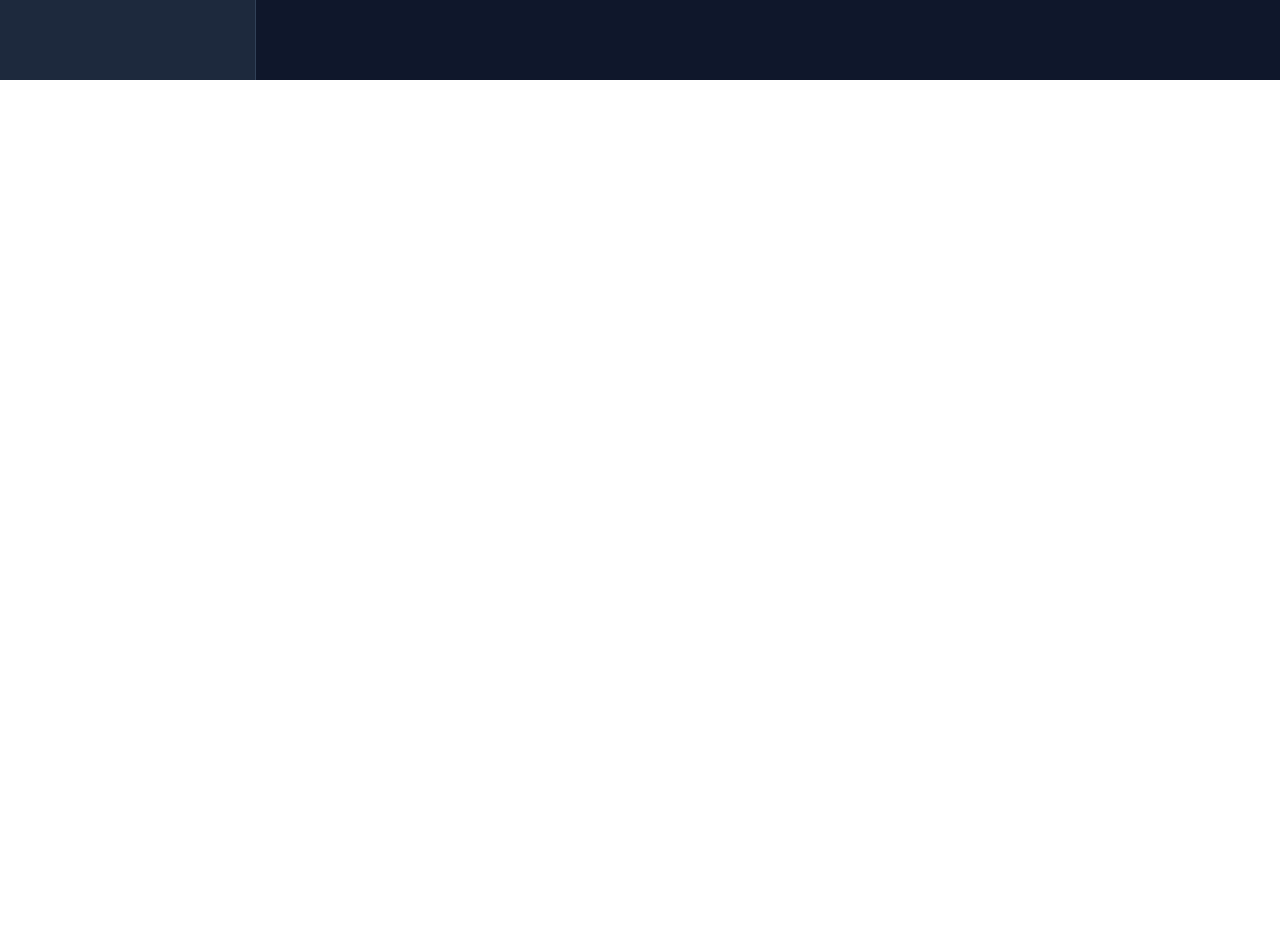
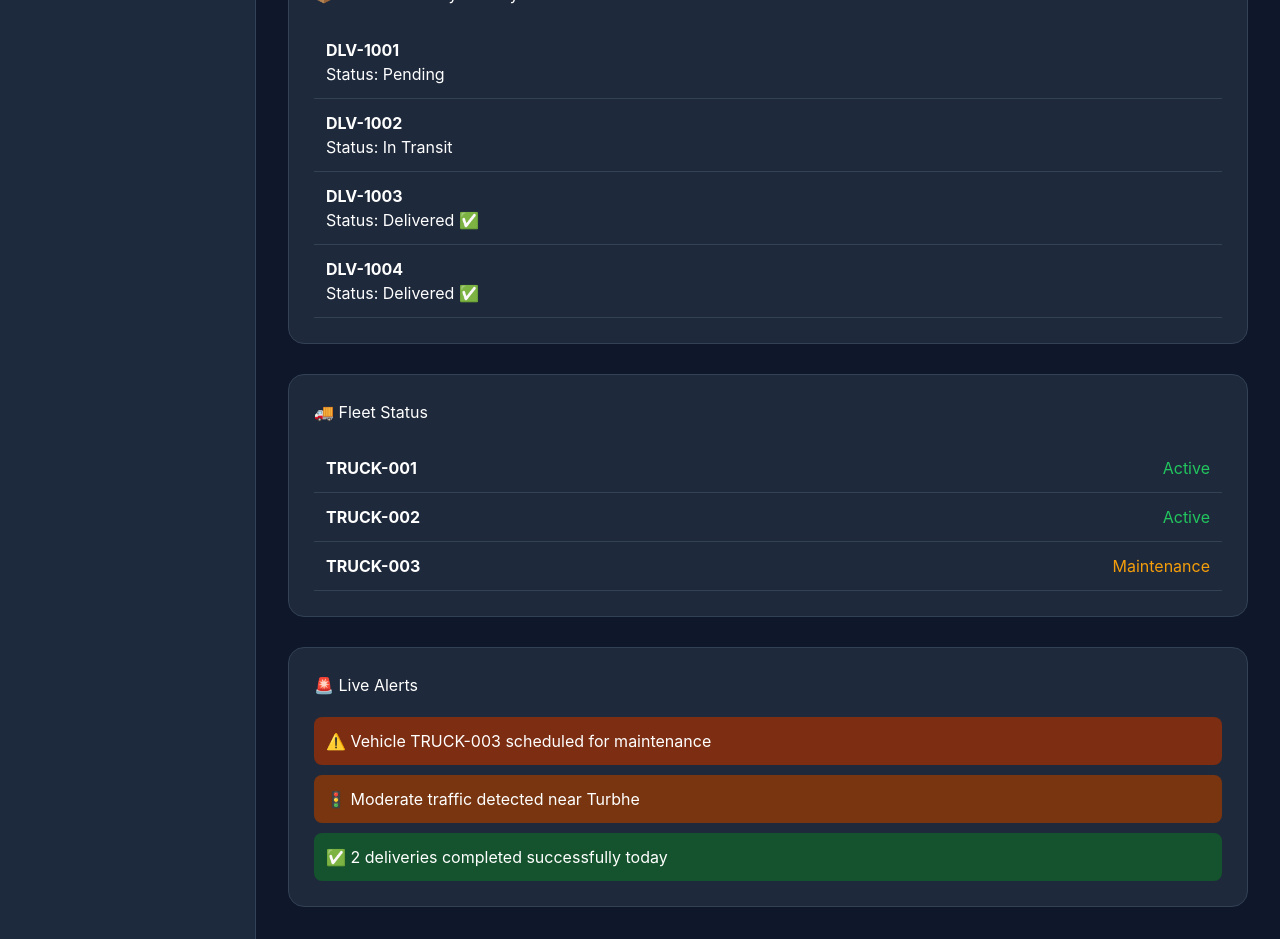
Before and after one commit to harshskarki/SmartRoute-Logistics-Management-System, a React (Vite) app: page / in a window 1280 px wide. Shown: the part 720-1659 px from the top of the page. Before the commit the page ends 800 px from the top, so only its background shows below. Built offline with nearby package versions, Linux system fonts and the light colour scheme.

Commit message:
Phase 2 completed - Logistics Dashboard

```diff
--- a/src/pages/Dashboard.jsx
+++ b/src/pages/Dashboard.jsx
@@ -225,6 +225,123 @@ function Dashboard() {
         </div>
       </div>
 
+        <div
+  style={{
+    marginTop: "30px",
+    background: "#1e293b",
+    padding: "25px",
+    borderRadius: "16px",
+    border: "1px solid #334155",
+  }}
+>
+  <h2>📦 Recent Delivery Activity</h2>
+
+  <div style={{ marginTop: "20px" }}>
+    {deliveries.map((delivery) => (
+      <div
+        key={delivery.id}
+        style={{
+          padding: "12px",
+          borderBottom:
+            "1px solid #334155",
+        }}
+      >
+        <strong>{delivery.id}</strong>
+
+        <div>
+          Status: {delivery.status}
+        </div>
+      </div>
+    ))}
+  </div>
+</div>
+
+      <div
+  style={{
+    marginTop: "30px",
+    background: "#1e293b",
+    padding: "25px",
+    borderRadius: "16px",
+    border: "1px solid #334155",
+  }}
+>
+  <h2>🚚 Fleet Status</h2>
+
+  <div style={{ marginTop: "20px" }}>
+    {vehicles.map((vehicle) => (
+      <div
+        key={vehicle.id}
+        style={{
+          display: "flex",
+          justifyContent: "space-between",
+          padding: "12px",
+          borderBottom:
+            "1px solid #334155",
+        }}
+      >
+        <strong>{vehicle.id}</strong>
+
+        <span
+          style={{
+            color:
+              vehicle.status === "Active"
+                ? "#22c55e"
+                : "#f59e0b",
+          }}
+        >
+          {vehicle.status}
+        </span>
+      </div>
+    ))}
+  </div>
+</div>
+
+      <div
+  style={{
+    marginTop: "30px",
+    background: "#1e293b",
+    padding: "25px",
+    borderRadius: "16px",
+    border: "1px solid #334155",
+  }}
+>
+  <h2>🚨 Live Alerts</h2>
+
+  <div style={{ marginTop: "20px" }}>
+    <div
+      style={{
+        background: "#7c2d12",
+        padding: "12px",
+        borderRadius: "8px",
+        marginBottom: "10px",
+      }}
+    >
+      ⚠️ Vehicle TRUCK-003 scheduled for maintenance
+    </div>
+
+    <div
+      style={{
+        background: "#78350f",
+        padding: "12px",
+        borderRadius: "8px",
+        marginBottom: "10px",
+      }}
+    >
+      🚦 Moderate traffic detected near Turbhe
+    </div>
+
+    <div
+      style={{
+        background: "#14532d",
+        padding: "12px",
+        borderRadius: "8px",
+      }}
+    >
+      ✅ 2 deliveries completed successfully today
+    </div>
+  </div>
+</div>
+
     </div>
   );
 }
```
